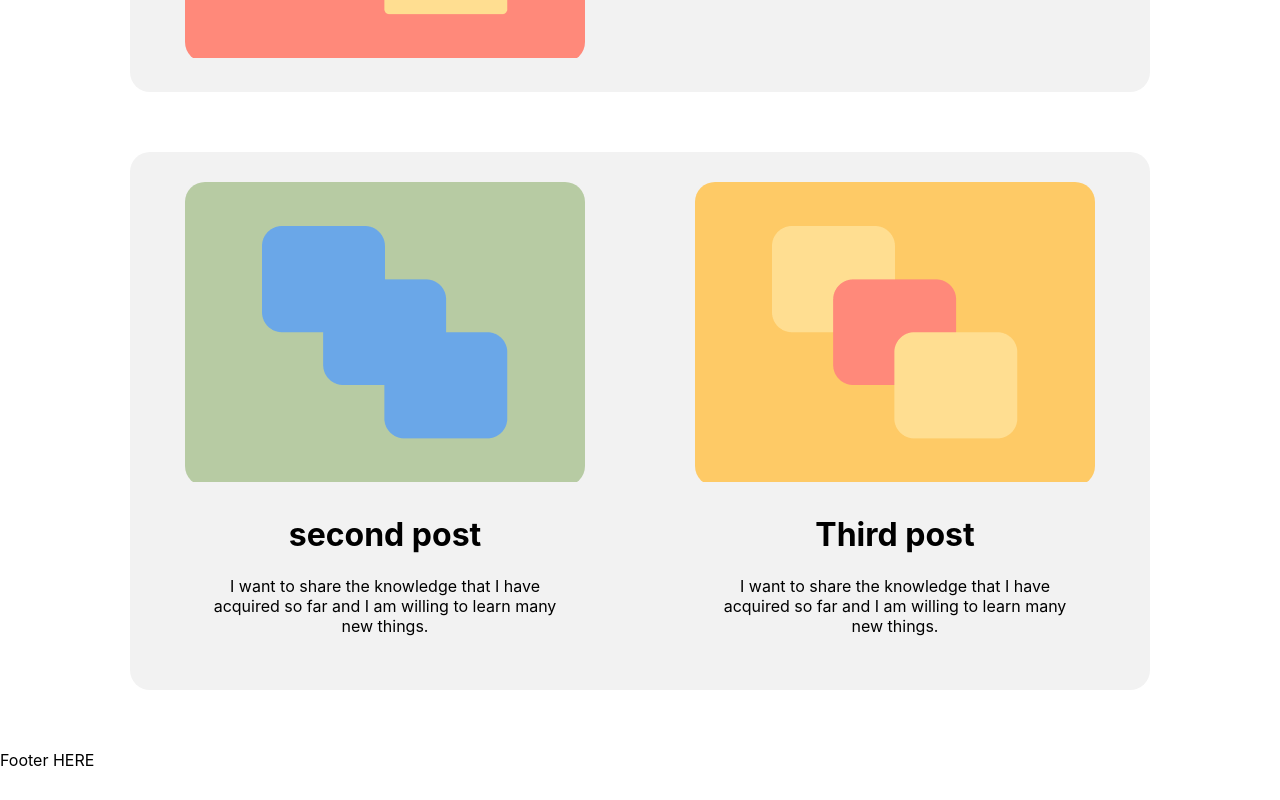
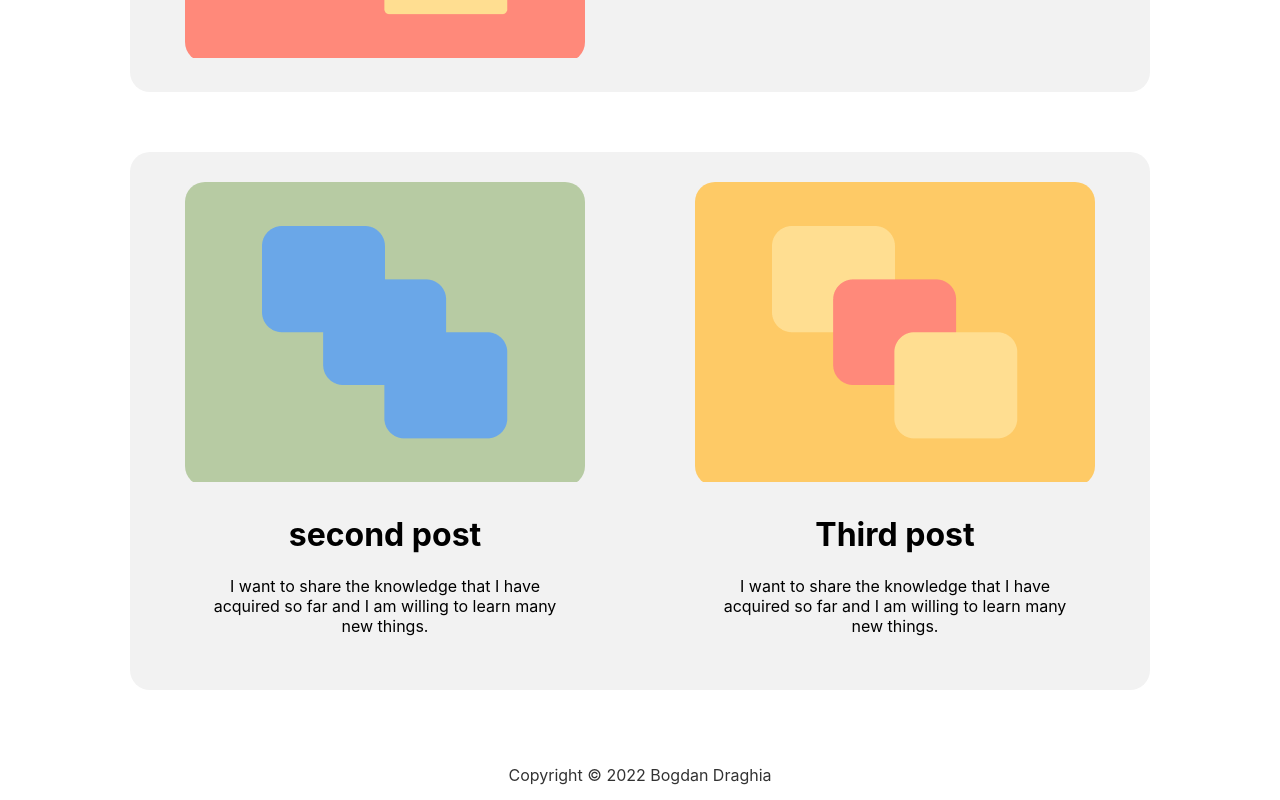
Before and after one commit to BogdanDraghia/personal-portofolio-frontend, a Next.js app: page /blog in a window 1280 px wide. Shown: the part 372-1172 px from the top of the page. Before the commit the page ends 1142 px from the top, so only its background shows below. Built offline with nearby package versions, Linux system fonts and the light colour scheme.

Commit message:
added footer syle and text copyright

```diff
--- a/src/components/layout/Footer.js
+++ b/src/components/layout/Footer.js
@@ -1,8 +1,18 @@
+
+
+
+
 
 const Footer =()=>{
+    const styleFooter = {
+        opacity:0.8,
+        textAlign:"center",
+        padding:"15px",
+        marginTop:"auto",
+    }
     return(
-        <footer>
-            Footer HERE
+        <footer style={styleFooter}>
+            Copyright © 2022 Bogdan Draghia
         </footer>
     )
 }
--- a/src/components/layout/Layout.js
+++ b/src/components/layout/Layout.js
@@ -1,10 +1,10 @@
 import Header from "./Header"
 import Footer from "./Footer"
-import styles from './layout.module.css'
+import style from './layout.module.css'
 
 const Layout = ({children})=>{
     return (
-    <div>
+    <div className={style.expand}>
         <Header/>
             <main>
                 {children}
--- a/src/components/layout/layout.module.css
+++ b/src/components/layout/layout.module.css
@@ -1,3 +1,10 @@
+/* GENERAL */
+.expand{
+  display: flex;
+  min-height: 100vh;
+  flex-direction: column;
+}
+
 /* NAVBAR */
 
 .logo {
--- a/styles/globals.css
+++ b/styles/globals.css
@@ -39,6 +39,7 @@
 html,
 body {
 
+
   color:var(--txt-1c2128);
   padding: 0;
   background-color: var(--SiteBackground);
```
Also changed, not shown: pages/blog.js (+0 -15 lines).
